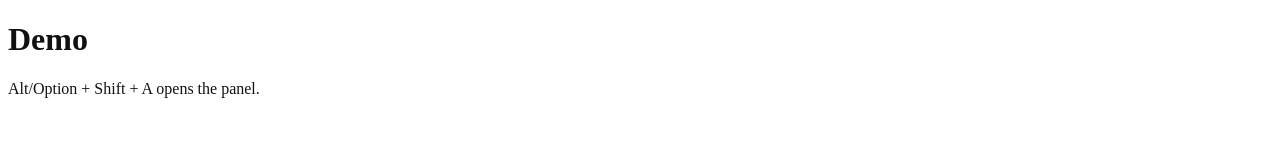
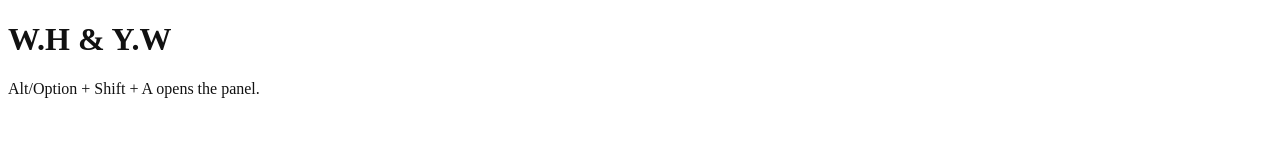
Before and after one commit to wxsfy/a11y-widget, a website: page demo.html in a window 1280 px wide. Shown: the top 160 px of the page. Drawn offline with Linux system fonts and the light colour scheme.

Commit message:
Update demo.html

```diff
--- a/demo.html
+++ b/demo.html
@@ -1,7 +1,7 @@
 <!doctype html>
 <meta charset="utf-8" />
 <title>A11y Widget – Demo</title>
-<h1>Demo</h1>
+<h1>W.H & Y.W</h1>
 <p>Alt/Option + Shift + A opens the panel.</p>
 <script src="dist/a11y-widget.min.js"></script>
 <script>
```
